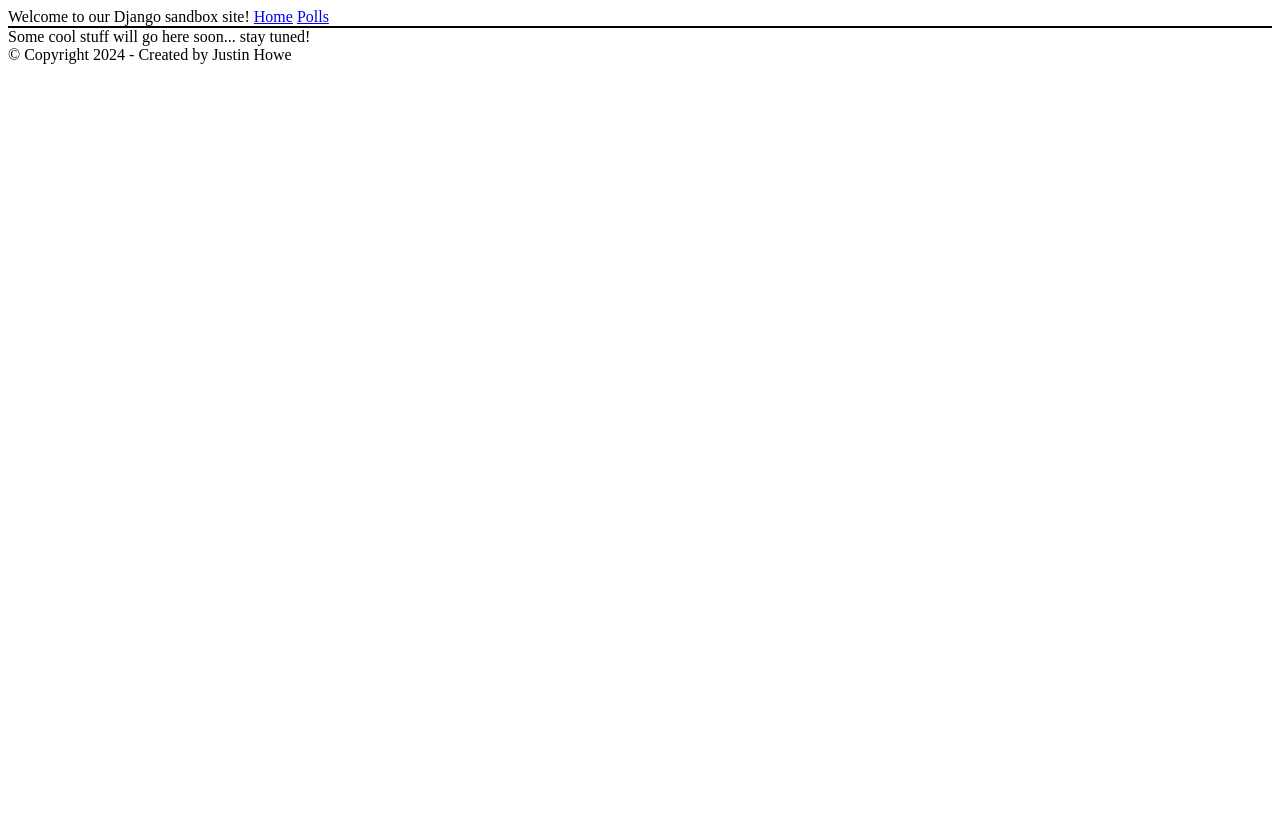
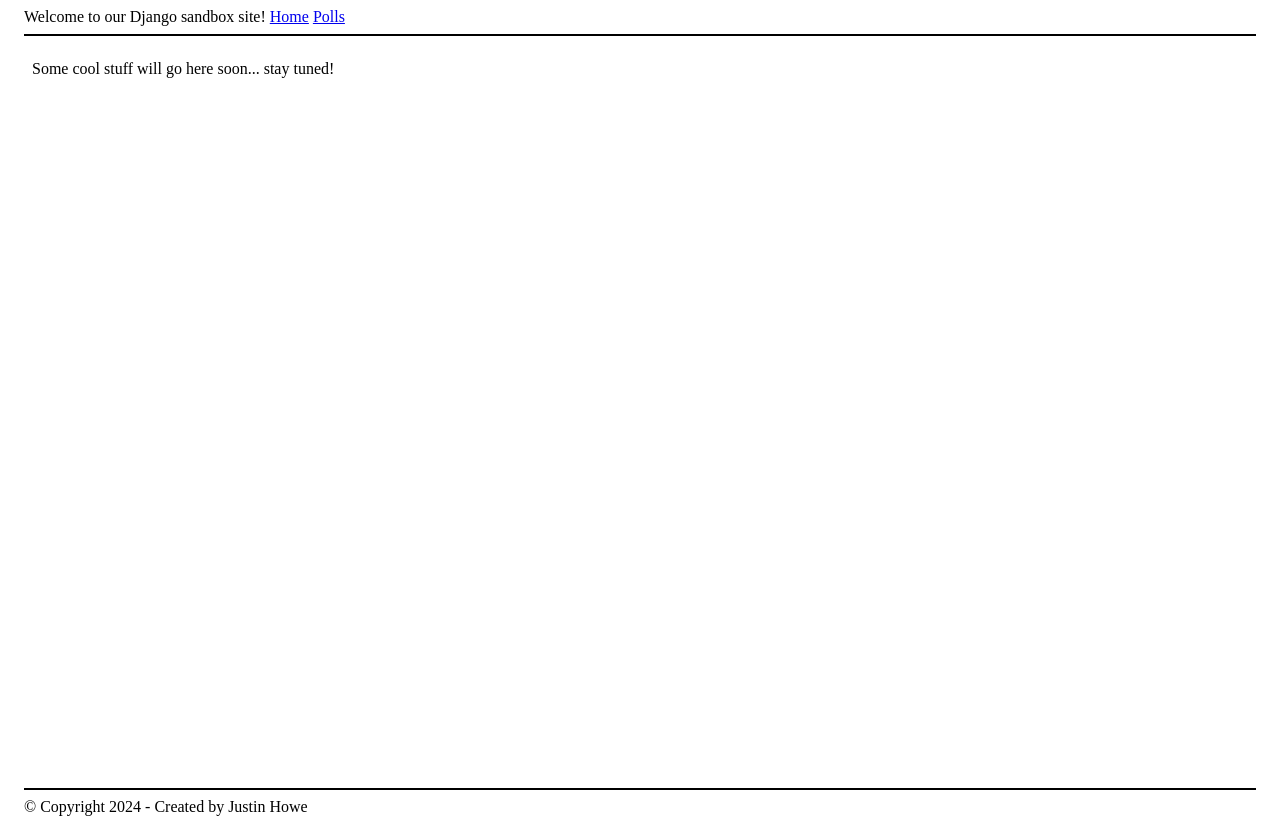
Before and after one commit to jwhowe2007/django_sandbox, a Django app: page / in a window 1280 px wide. Before the commit the page ends 64 px from the top, so only its background shows below. Run offline with Django 5.2, Linux system fonts and the light colour scheme.

Commit message:
Add static global dir and fixed up the base template rendering a bit

```diff
--- a/django_sandbox/settings.py
+++ b/django_sandbox/settings.py
@@ -116,8 +116,11 @@ USE_TZ = True
 
 # Static files (CSS, JavaScript, Images)
 # https://docs.djangoproject.com/en/5.0/howto/static-files/
-STATIC_URL = 'static/'
+STATIC_URL = '/static/'
 STATIC_ROOT = os.path.join(BASE_DIR, STATIC_URL)
+STATICFILES_DIRS = [
+    BASE_DIR / "static",
+]
 
 # Default primary key field type
 # https://docs.djangoproject.com/en/5.0/ref/settings/#default-auto-field
--- /dev/null
+++ b/static/css/base.css
@@ -0,0 +1,26 @@
+header {
+    position: relative;
+    margin: auto 1em;
+    padding-bottom: 0.5em;
+    border-bottom: 2px solid black;
+}
+
+footer {
+    position: relative;
+    margin: auto 1em;
+    padding-top: 0.5em;
+    border-top: 2px solid black;
+}
+
+#bodyContent {
+    margin: 1em;
+    height: 90vh;
+    overflow-y: scroll;
+    overflow-x: scroll;
+}
+
+.container {
+    display: flex;
+    flex-direction: column;
+    margin: 0.5em;
+}
--- a/static/polls/css/base.css
+++ /dev/null
@@ -1,9 +0,0 @@
-header {
-    border-bottom: 2px solid black;
-    border-bottom-width: 100%;
-}
-
-.container {
-    display: flex;
-    flex-direction: column;
-}
--- a/templates/base.html
+++ b/templates/base.html
@@ -3,9 +3,9 @@
     <head>
         {% load static %}
         <title>{% block title %}{% endblock %}</title>
-        <!-- <link rel="shortcut icon" type="image/ico" href="{% static 'images/favicon.ico' %}"> -->
+        <link rel="shortcut icon" type="image/ico" href="{% static 'images/favicon.ico' %}">
         {% block styles %}
-            <link rel="stylesheet" href="{% static 'polls/css/base.css' %}">
+            <link rel="stylesheet" href="{% static 'css/base.css' %}">
         {% endblock %}
         {% block scripts %}{% endblock %}
     </head>
@@ -17,18 +17,15 @@
     </header>
 
     <body>
-        <div class="container">
-            <div class="content">
-                <!-- <img src="{% static 'polls/images/favicon.ico' %}"> -->
+        <div id="bodyContent">
+            <div class="container">
                 {% block content %}{% endblock %}
             </div>
         </div>
     </body>
 
     <footer>
-        <div class="content">
-            {% block footer %}{% endblock %}
-            &copy; Copyright 2024 - Created by Justin Howe
-        </div>
+        {% block footer %}{% endblock %}
+        &copy; Copyright 2024 - Created by Justin Howe
     </footer>
 </html>
```
Also changed, not shown: static/images/favicon.ico (renamed from static/polls/images/favicon.ico).
